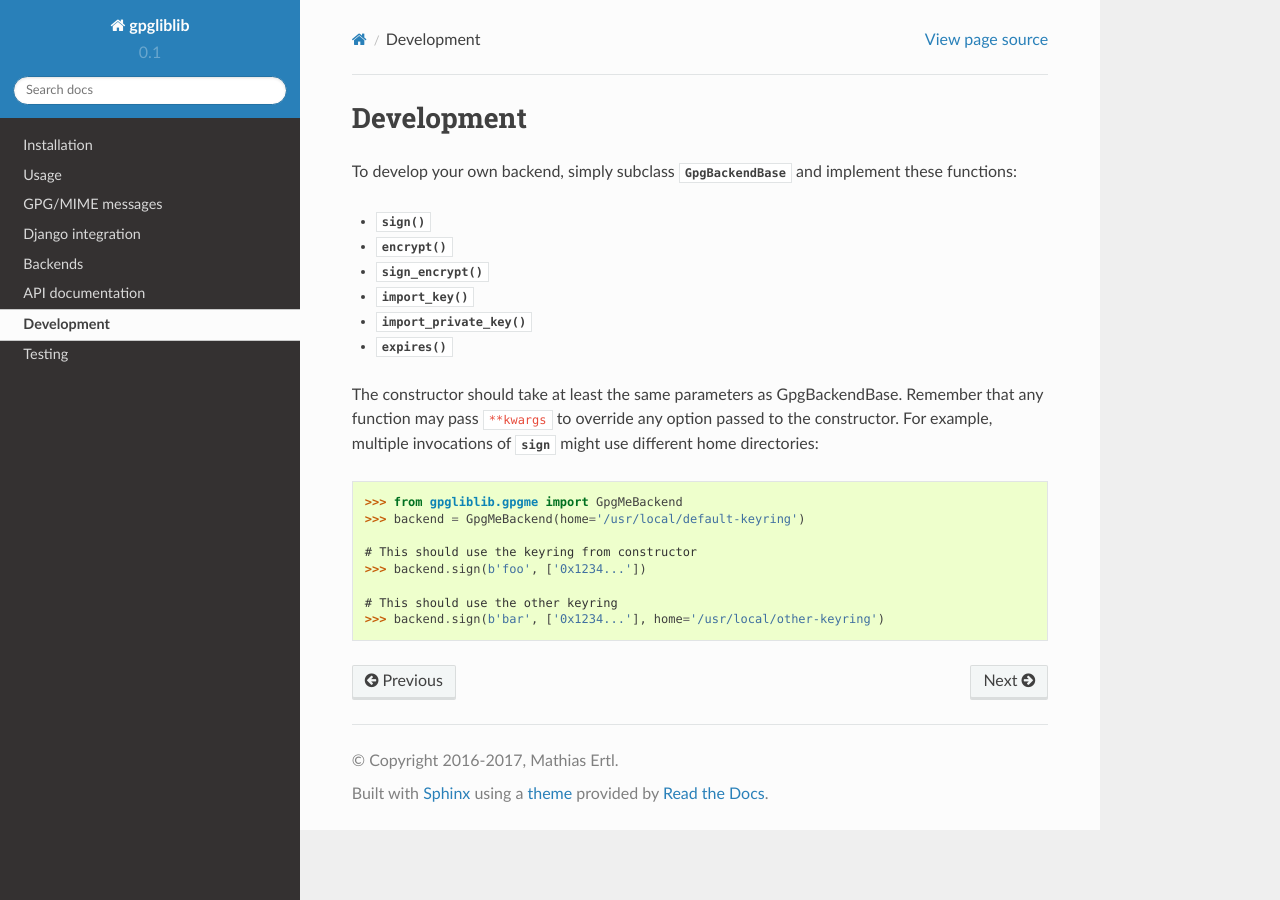
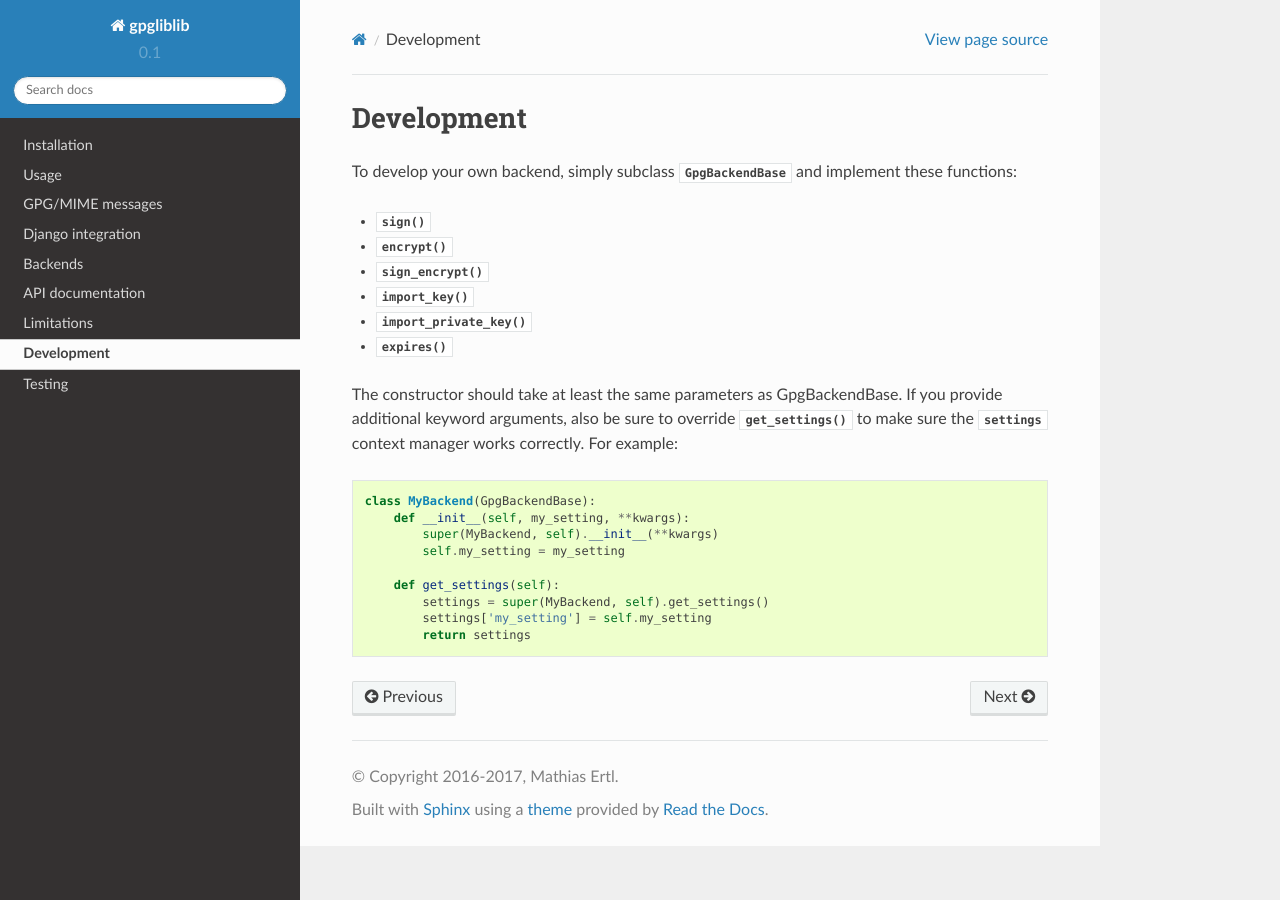
Before and after one commit to mathiasertl/gpgliblib, a Sphinx documentation site: the page built from doc/development.rst, in a window 1280 px wide. Built offline with Sphinx 7.4.7 and the Read the Docs theme 2.0.0, drawn with Linux system fonts in a browser that asks for light colours.

Commit message:
various doc improvs

```diff
--- a/doc/development.rst
+++ b/doc/development.rst
@@ -12,16 +12,18 @@ and implement these functions:
 * :py:func:`~gpgliblib.base.GpgBackendBase.import_private_key`
 * :py:func:`~gpgliblib.base.GpgBackendBase.expires`
 
-The constructor should take at least the same parameters as GpgBackendBase. Remember that any
-function may pass ``**kwargs`` to override any option passed to the constructor. For example,
-multiple invocations of :py:class:`~gpgliblib.base.GpgBackendBase.sign` might use different home
-directories::
+The constructor should take at least the same parameters as GpgBackendBase. If
+you provide additional keyword arguments, also be sure to override
+:py:func:`~gpgliblib.base.GpgBackendBase.get_settings` to make sure the
+:py:class:`~gpgliblib.base.GpgBackendBase.settings` context manager works
+correctly. For example::
 
-   >>> from gpgliblib.gpgme import GpgMeBackend
-   >>> backend = GpgMeBackend(home='/usr/local/default-keyring')
+   class MyBackend(GpgBackendBase):
+       def __init__(self, my_setting, **kwargs):
+           super(MyBackend, self).__init__(**kwargs)
+           self.my_setting = my_setting
 
-   # This should use the keyring from constructor
-   >>> backend.sign(b'foo', ['0x1234...'])
-
-   # This should use the other keyring
-   >>> backend.sign(b'bar', ['0x1234...'], home='/usr/local/other-keyring')
+       def get_settings(self):
+           settings = super(MyBackend, self).get_settings()
+           settings['my_setting'] = self.my_setting
+           return settings
--- a/doc/index.rst
+++ b/doc/index.rst
@@ -25,6 +25,7 @@ Contents:
    django
    backends
    api
+   limitations
    development
    testing
 
```
Also changed, not shown: doc/limitations.rst (added, +17 -0 lines).
